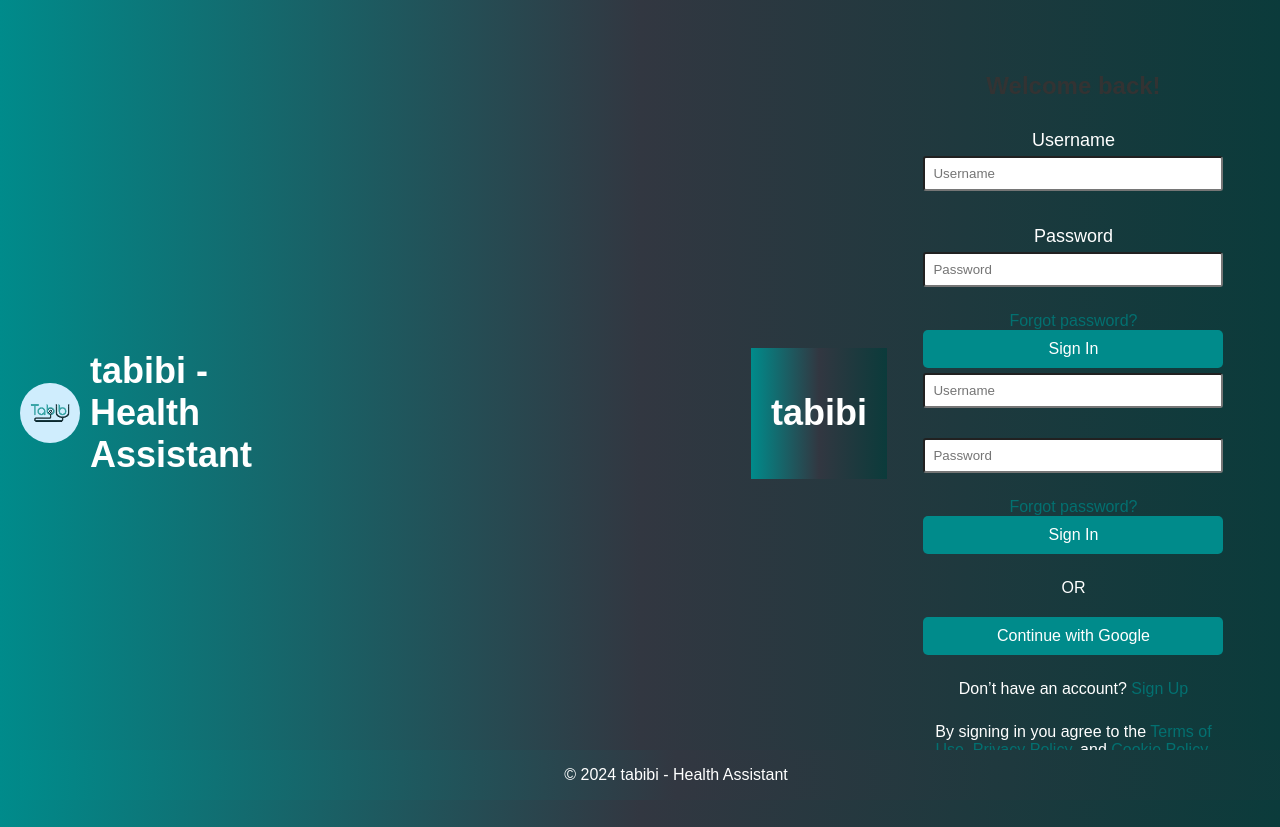
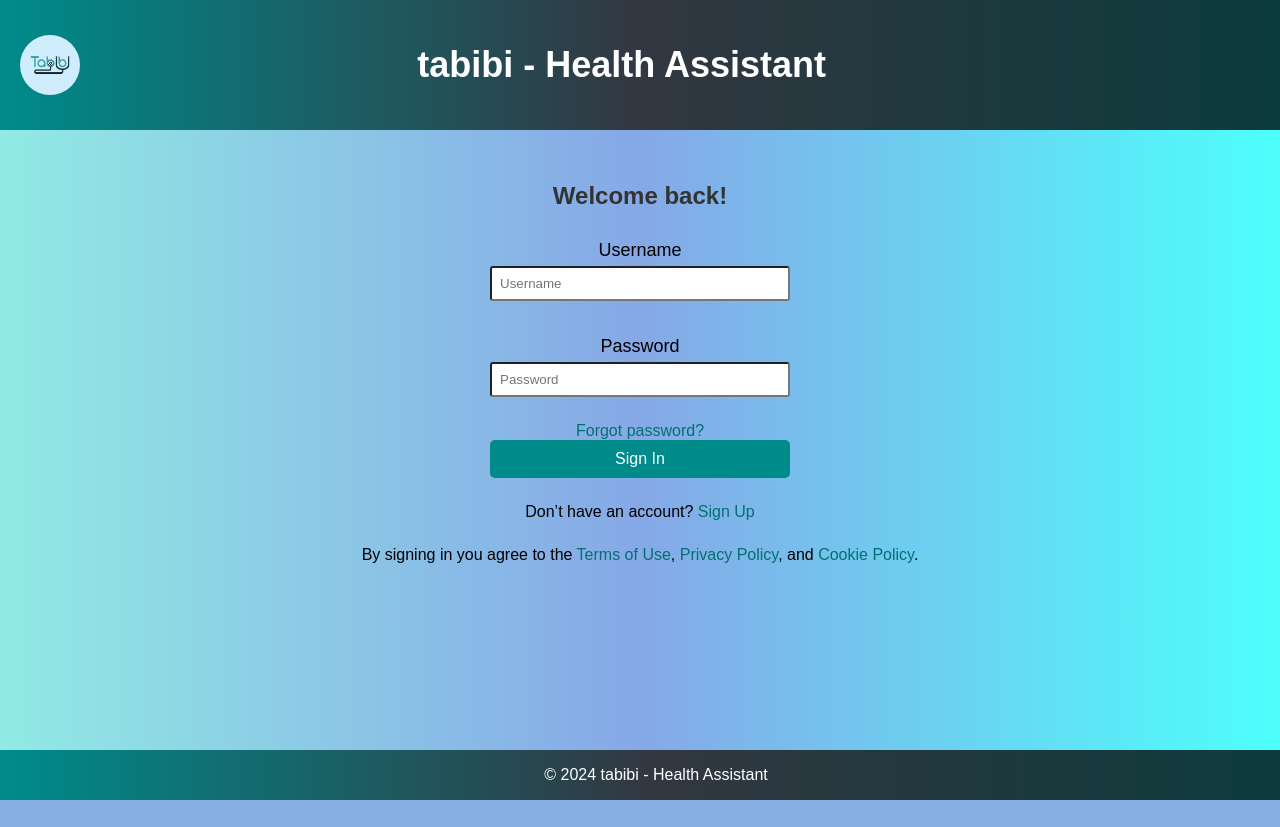
Before and after one commit to 18Ammar/my-tabibi, a Flask app: page /sign-in in a window 1280 px wide; the page is wider, and only the part inside the window is pictured. After the commit the page ends 800 px from the top of that part, so only its background shows below. Run offline with Flask 3, Linux system fonts and the light colour scheme.

Commit message:
Update sign_in.html

```diff
--- a/myapp/templates/sign_in.html
+++ b/myapp/templates/sign_in.html
@@ -11,14 +11,10 @@
     <header>
         <img src="{{ url_for('static', filename='tabibi.png') }}" class="logo" alt="a">
         <h1 style="margin-right: 35%;">tabibi - Health Assistant</h1>
-
-    <header>
-        <h1>tabibi</h1>
     </header>
 
     <section>
         <h2>Welcome back!</h2>
-
 
         {% with messages = get_flashed_messages(with_categories=true) %}
             {% for category, message in messages %}
@@ -42,22 +38,6 @@
             <button type="submit">Sign In</button>
         </form>
 
-
-        <form action="{{url_for('sign_in.sign_in')}}" method="post" >
-            {{form.csrf_token}}
-            {{form.username}}
-            {{form.password}}
-            <a href="">Forgot password?</a>
-            <button type="submit">Sign In</button>
-        </form>
-
-        <p>OR</p>
-
-        <div class="oauth-buttons">
-            <button onclick="location.href=''">Continue with Google</button>
-        </div>
-
-
         <p>Don’t have an account? <a href="{{ url_for('sign_up.sign_up') }}">Sign Up</a></p>
 
         <p>By signing in you agree to the <a href="#">Terms of Use</a>, <a href="#">Privacy Policy</a>, and <a href="#">Cookie Policy</a>.</p>
```
